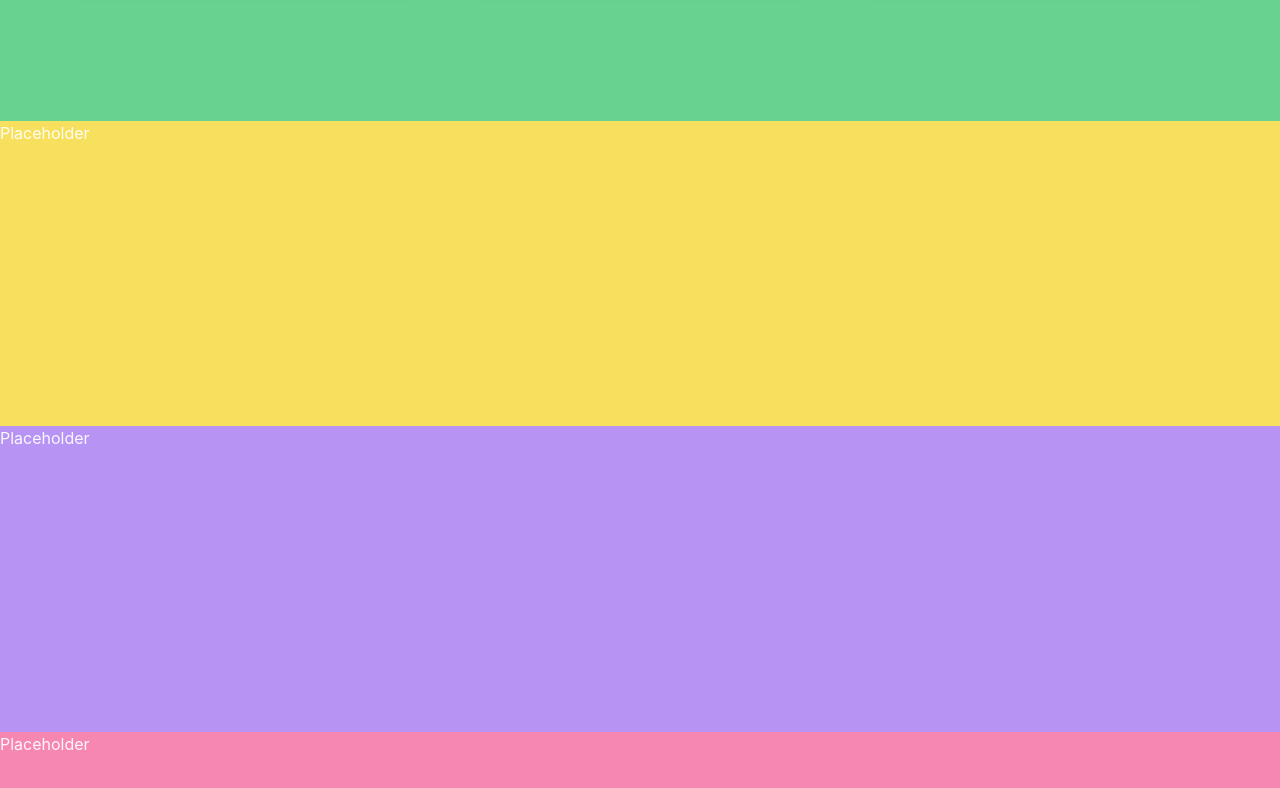
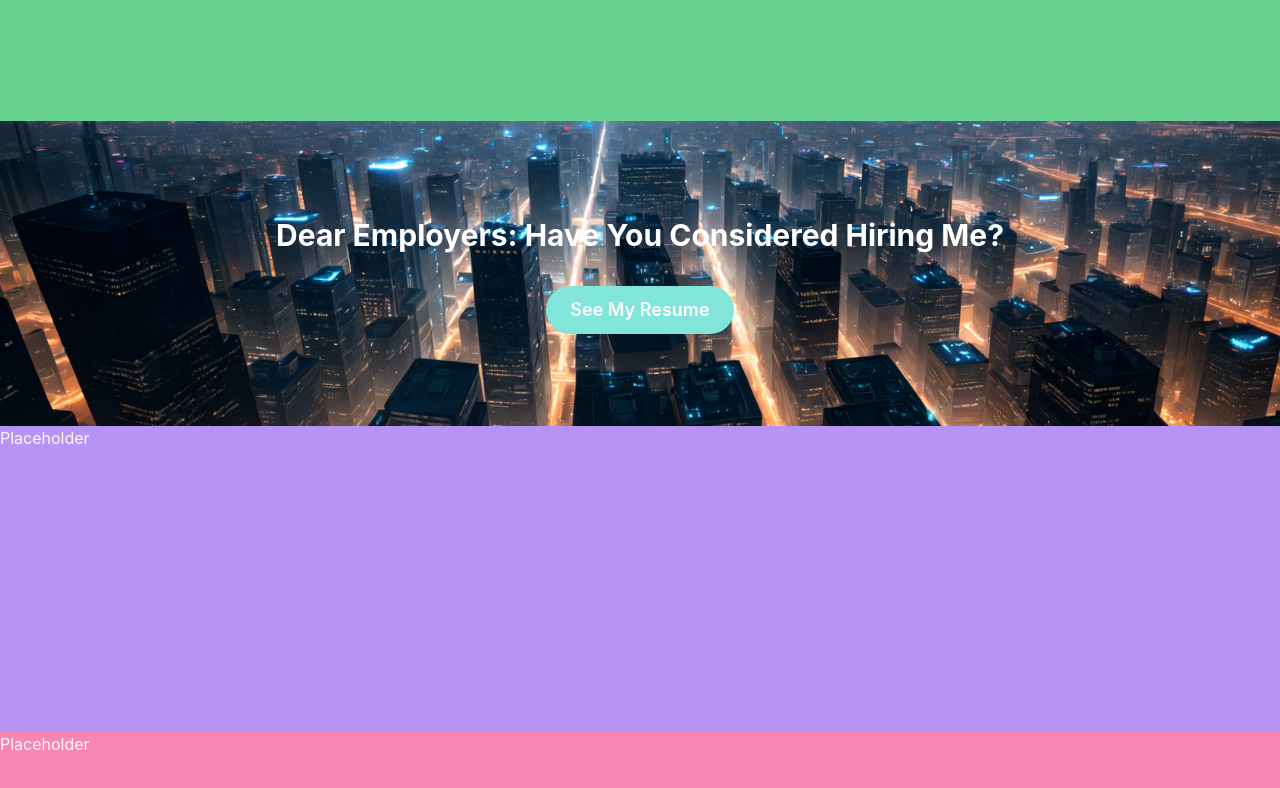
Before and after one commit to Madrobot9182/Protfolio-react, a React (Vite) app: page / in a window 1280 px wide. Shown: the part 1901-2689 px from the top of the page. Built offline with nearby package versions, Linux system fonts and the light colour scheme.

Commit message:
made resume section

```diff
--- a/src/App.tsx
+++ b/src/App.tsx
@@ -1,9 +1,11 @@
-import { Box, Grid, GridItem, Heading, Text } from "@chakra-ui/react";
+import { Box, Button, Grid, GridItem, Heading, Text, VStack } from "@chakra-ui/react";
 import Header from "./components/Header";
 import IntroductionText from "./components/IntroductionText";
-import backgroundImage from "./assets/images/background1.jpg";
 import About from "./components/About";
 import ProjectGrid from "./components/ProjectGrid";
+
+import backgroundImageMain from "./assets/images/background1.jpg";
+import backgroundImageSecond from "./assets/images/background2.png";
 
 function App() {
   return (
@@ -14,7 +16,7 @@ function App() {
       <GridItem
         bg="blue.300"
         area="main"
-        bgImage={backgroundImage}
+        bgImage={backgroundImageMain}
         bgSize="200vh" //sorta keeps right size?
         bgPosition="center"
         overflow="hidden"
@@ -31,17 +33,35 @@ function App() {
 
       <GridItem bg="green.300" area="projects">
         <Box padding={10}>
-          <Heading mb="10px" as="h1" size="4xl" noOfLines={1} textAlign="center">
+          <Heading
+            mb="10px"
+            as="h1"
+            size="4xl"
+            noOfLines={1}
+            textAlign="center"
+          >
             My Projects
           </Heading>
           <ProjectGrid />
         </Box>
       </GridItem>
 
-      <GridItem bg="yellow.300" area="resume">
-        <Box>
-          <Text>Placeholder</Text>
-        </Box>
+      <GridItem
+        //bg="yellow.300"
+        area="resume"
+        bgImage={backgroundImageSecond}
+        bgSize="200vh" //sorta keeps right size?
+        bgPosition="center"
+        overflow="hidden"
+      >
+        <VStack mt="6em" alignSelf="center" >
+          <Heading as="h3" size="lg" color="white" textAlign="center">
+            Dear Employers: Have You Considered Hiring Me?
+          </Heading>
+          <Button mt="25px" colorScheme="teal" color="white" size="lg" borderRadius={25}>
+            See My Resume
+          </Button>
+        </VStack>
       </GridItem>
 
       <GridItem bg="purple.300" area="contact">
```
Also changed, not shown: src/assets/images/background2.png (renamed from src/assets/images/background.png).
